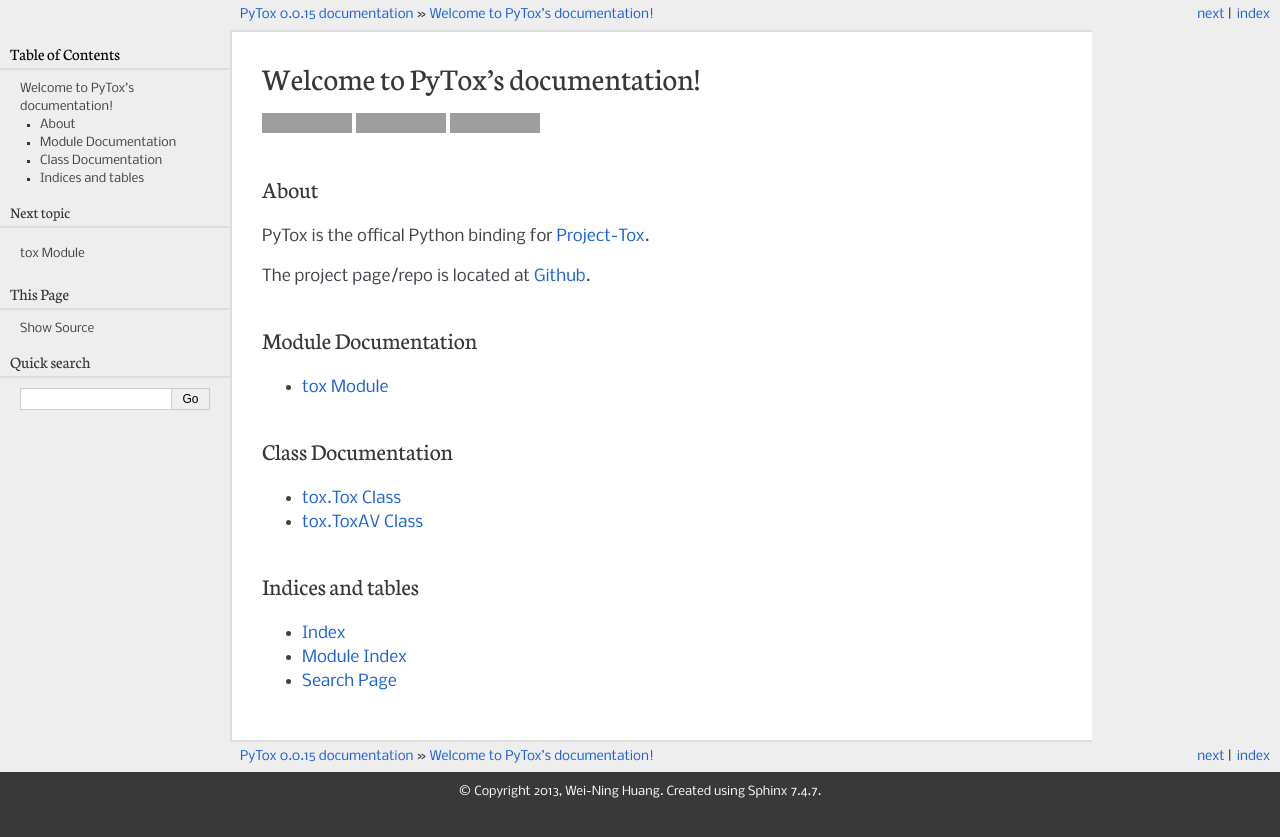
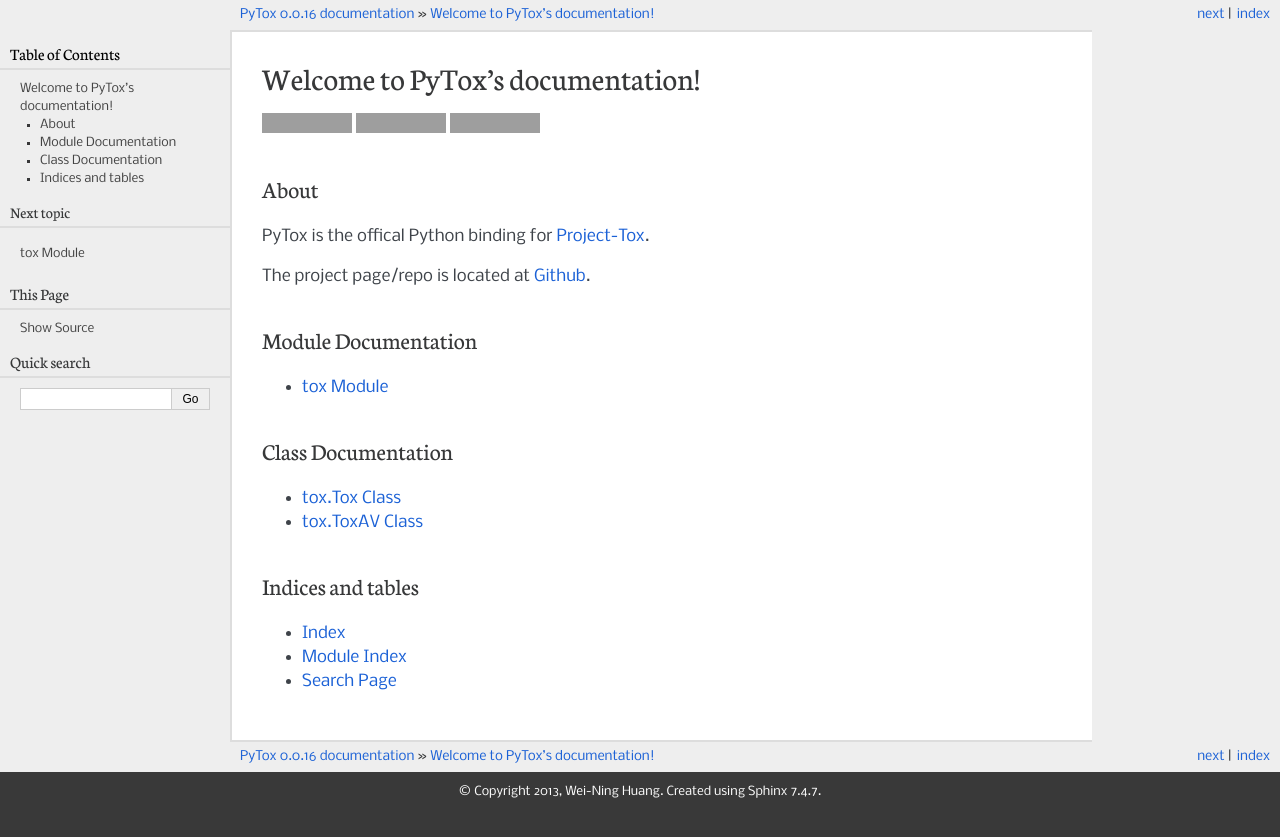
Before and after one commit to aitjcize/PyTox, a Sphinx documentation site: the page built from docs/index.rst, in a window 1280 px wide. Shown: the top 837 px of the page. Built offline with Sphinx 7.4.7, drawn with Linux system fonts in a browser that asks for light colours; grey boxes are pictures that could not be loaded.

Commit message:
Bump version to 0.0.16

```diff
--- a/docs/conf.py
+++ b/docs/conf.py
@@ -51,9 +51,9 @@
 # built documents.
 #
 # The short X.Y version.
-version = '0.0.15'
+version = '0.0.16'
 # The full version, including alpha/beta/rc tags.
-release = '0.0.15'
+release = '0.0.16'
 
 # The language for content autogenerated by Sphinx. Refer to documentation
 # for a list of supported languages.
--- a/setup.py
+++ b/setup.py
@@ -19,7 +19,7 @@
 
 setup(
     name="PyTox",
-    version="0.0.15",
+    version="0.0.16",
     description = 'Python binding for Tox the skype replacement',
     author = 'Wei-Ning Huang (AZ)',
     author_email = 'aitjcize@gmail.com',
```
